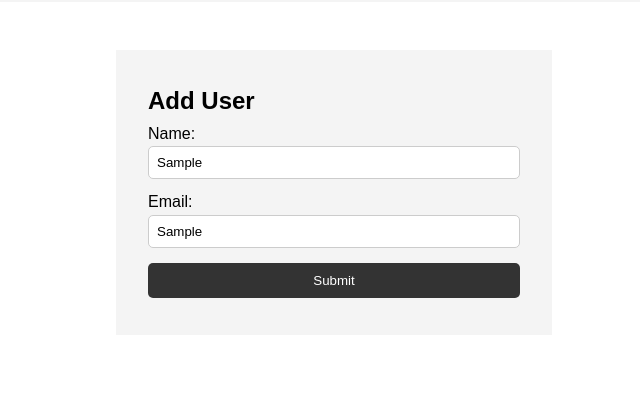
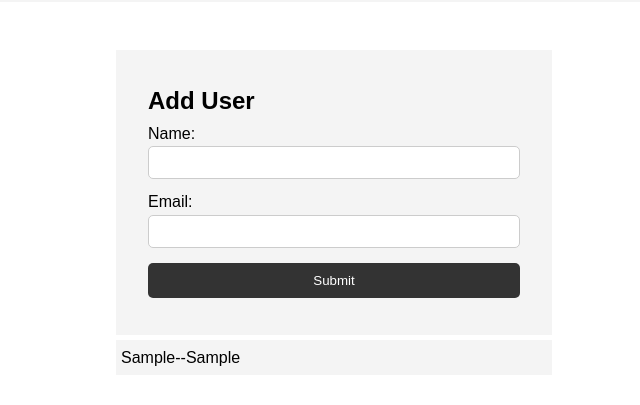
Before and after one commit to raghavendrasangam/Sharpenertask1, a plain HTML site: page booking_appt_app/index.html in a window 1280 px wide. Both pictures are taken after typing "Sample", "Sample" into the empty fields and a click on the input "Submit". Shown: the part 81-486 px from the top of the page, without its empty margins (306-946 px from the left). Drawn offline with Linux system fonts and the light colour scheme.

Commit message:
scale_the_app_to_more_users

```diff
--- a/booking_appt_app/index.html
+++ b/booking_appt_app/index.html
@@ -47,6 +47,6 @@
         }
     </script> -->
 
-    <script src="/booking_appt_app/main.js"></script>
+    <script src="/booking_appt_app/scaleappmore.js"></script>
   </body>
 </html>
--- /dev/null
+++ b/booking_appt_app/scaleappmore.js
@@ -0,0 +1,64 @@
+// // console.log(document.querySelectorAll('.item'));
+
+// const btn =document.querySelector('.btn');
+
+// btn.addEventListener('mouseout', (e) =>{
+//     e.preventDefault();
+
+//     document.querySelector('body').classList.add('bg-dark');
+
+// })
+
+const myForm = document.querySelector('#my-form');
+const nameInput = document.querySelector('#name');
+const emailInput = document.querySelector('#email');
+
+
+
+myForm.addEventListener('submit', onSubmit);
+
+function onSubmit(ee) {
+    ee.preventDefault();
+    if(nameInput.value === '' || emailInput === ''){
+        msg.classList.add('error');
+        msg.innerHTML='Please enter all fields ';
+
+        setTimeout(() => msg.remove(), 3000);
+    } else {
+
+    var nameinput = document.getElementById('name').value;
+    var emailinput = document.getElementById('email').value;
+
+
+    const  obj= {
+            nameinput: nameinput,
+            emailinput: emailinput
+         }
+
+    // console.log(nameinput);
+    // console.log(emailinput);
+    localStorage.setItem(obj.emailinput, JSON.stringify(obj) );
+    // localStorage.setItem('Email', emailinput);
+
+    console.log(localStorage.getItem('obj'));
+    showonscreen(obj)
+
+    nameInput.value ='';
+     emailInput.value= '';
+
+
+}
+}
+
+function showonscreen(obj){
+    const parent = document.getElementById('users');
+    const childitem = document.createElement('li');
+    childitem.textContent =  obj.nameinput +  '--' + obj.emailinput;
+    parent.appendChild(childitem)
+}
+//         const li =document.createElement('li');
+//         li.appendChild(document.createTextNode(`${nameInput.value} : ${emailInput.value}`));
+
+//         userList.appendChild(li);
+
+//
```
